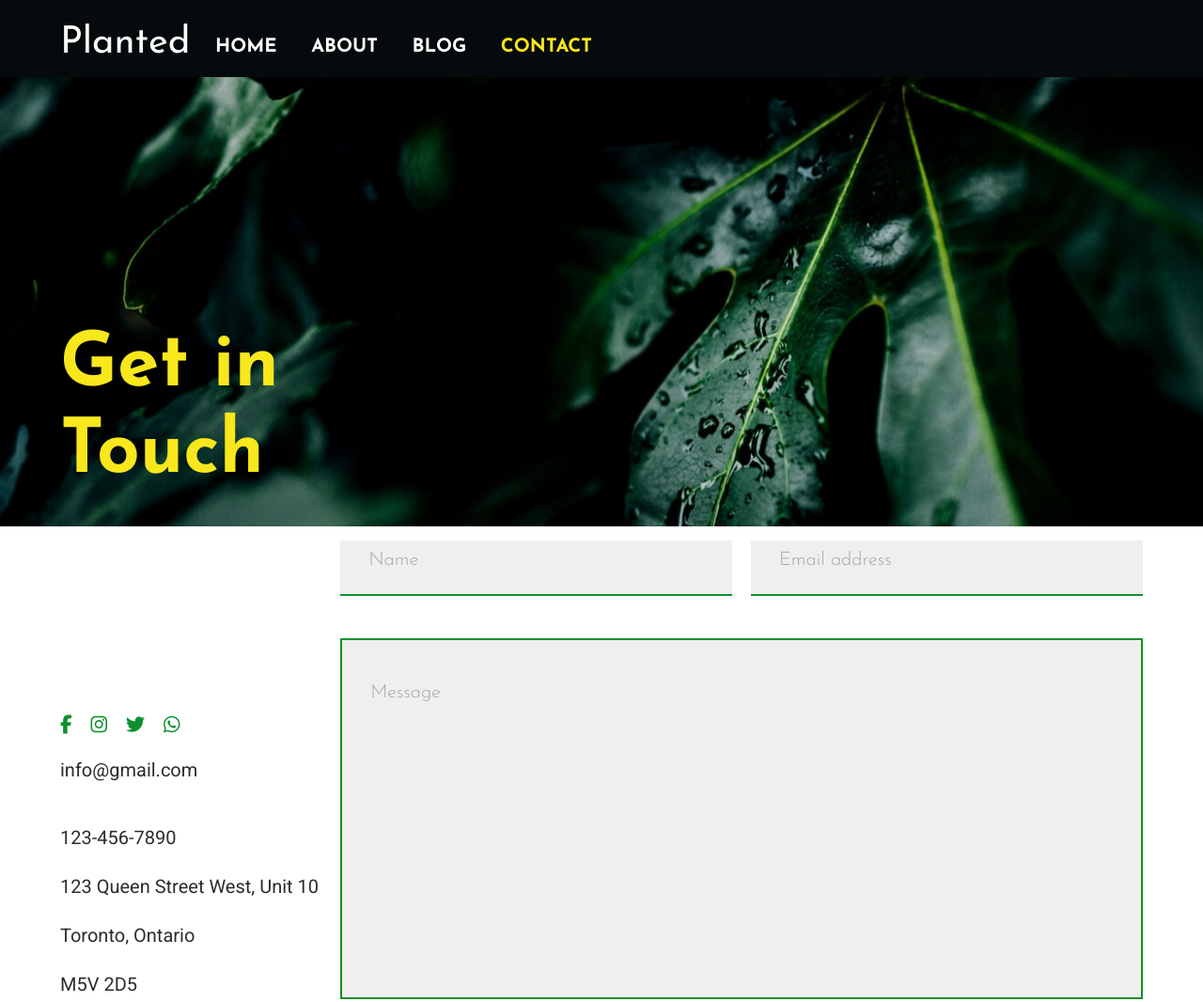
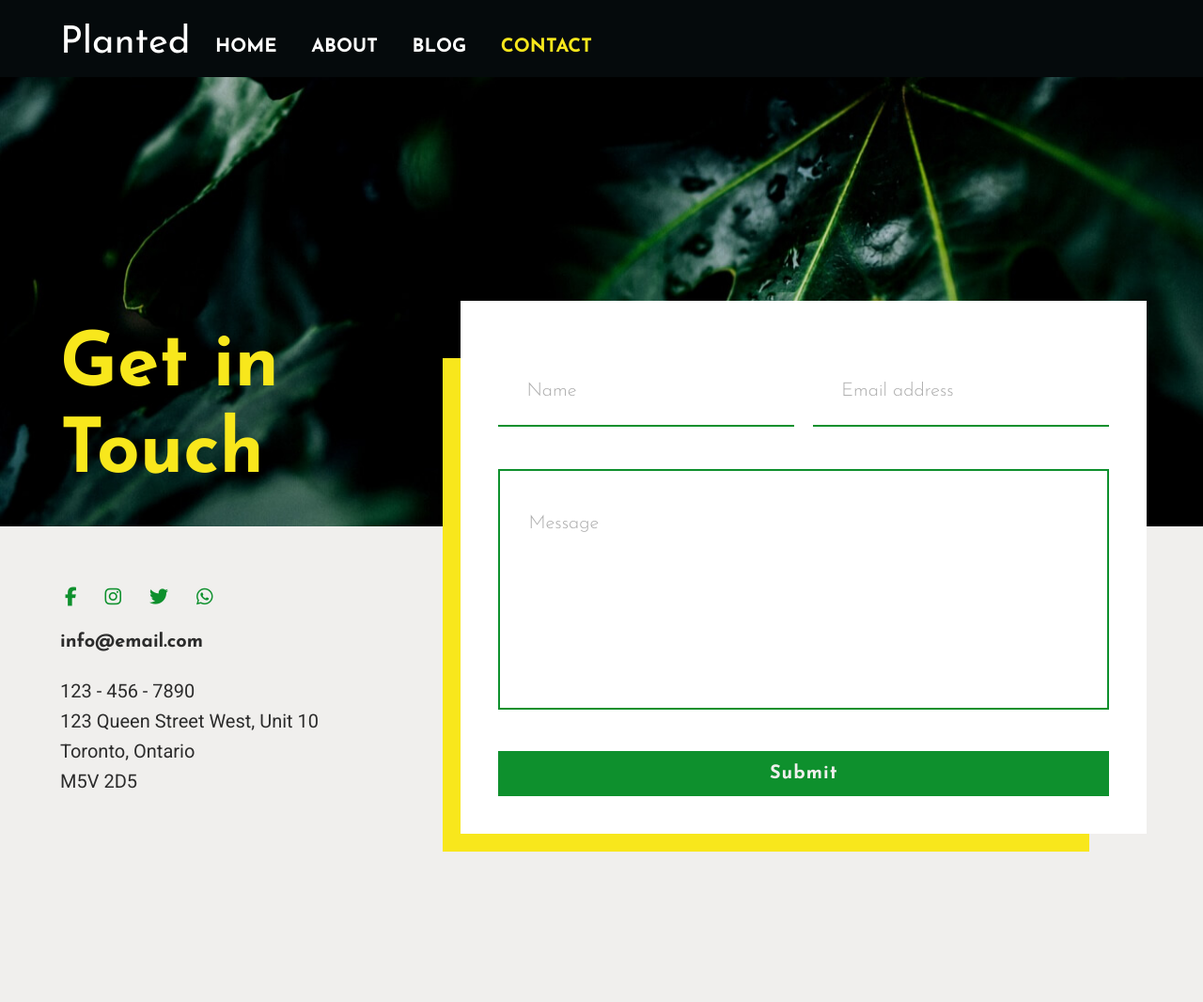
Before and after one commit to briancharlesoreilly/planted, a plain HTML site: page contact.html in a window 1280 px wide. Shown: the top 1066 px of the page at 94% size. Drawn offline with Linux system fonts and the light colour scheme.

Commit message:
finish styling contact page

```diff
--- a/contact.html
+++ b/contact.html
@@ -11,7 +11,7 @@
   <link href="https://fonts.googleapis.com/css2?family=Josefin+Sans:wght@300;400;700&family=Roboto:ital@0;1&display=swap" rel="stylesheet">
   <script src="https://kit.fontawesome.com/b1b1a9bb2c.js" crossorigin="anonymous"></script>
 </head>
-<body>
+<body class="contact-body">
 
   <header class="contact-header"> <!-- header STARTS -->
     <nav class="nav-bar"> <!-- .nav-bar STARTS -->
@@ -33,24 +33,52 @@
     </div> <!-- header .wrapper ENDS -->
   </header> <!-- header ENDS -->
 
-  <main> <!-- main STARTS -->
+  <main class="contact-page-main"> <!-- main STARTS -->
     <div class="wrapper"> <!-- main .wrapper STARTS -->
       <section class="contact-flex"> <!-- .contact-flex STARTS -->
         <div class="contact-left-flex">
           <div class="social-icons">
             <ul>
-              <li><i class="fa-brands fa-facebook-f"></i></li>
-              <li><i class="fa-brands fa-instagram"></i></li>
-              <li><i class="fa-brands fa-twitter"></i></li>
-              <li><i class="fa-brands fa-whatsapp"></i></li>
+
+              <li>
+                <a href="https:www.facebook.com" target="_blank">
+                  <i class="fa-brands fa-facebook-f"></i>
+                </a>
+              </li>
+
+              <li>
+                <a href="https:www.instagram.com" target="_blank">
+                  <i class="fa-brands fa-instagram"></i>
+                </a>
+              </li>
+
+              <li>
+                <a href="https:www.twitter.com" target="_blank">
+                  <i class="fa-brands fa-twitter"></i>
+                </a>
+              </li>
+
+              <li>
+                <a href="https:www.whatsapp.com" target="_blank">
+                  <i class="fa-brands fa-whatsapp"></i>
+                </a>
+              </li>
+
             </ul>
           </div>
           <div class="contact-info">
-            <a href=""><p>info@gmail.com</p></a>
-            <p>123-456-7890</p>
-            <p>123 Queen Street West, Unit 10</p>
-            <p>Toronto, Ontario</p>
-            <p>M5V 2D5</p>
+            <a href="mailto:info@gmail.com">
+              <p class ="email">info@email.com</p>
+            </a>
+            <a href="tel:+1(123)4567890" class="telephone">
+              <p>123 - 456 - 7890</p>
+            </a>
+
+            <a href="https://goo.gl/maps/WMf9W7Jx4zhTvhfy6" target="_blank" class="address">
+              <p>123 Queen Street West, Unit 10</p>
+              <p>Toronto, Ontario</p>
+              <p>M5V 2D5</p>
+            </a>
           </div>
         </div>
 
@@ -70,7 +98,7 @@
 
               <div class="textarea">
                 <label for="message" class="sr-only">Message for me</label>
-                <textarea name="message" id="message" cols="30" rows="10" placeholder="Message"></textarea>
+                <textarea name="message" id="message" cols="30" rows="6" placeholder="Message"></textarea>
 
                 <button>Submit</button>
               </div>
--- a/styles/sass/partials/_sections.scss
+++ b/styles/sass/partials/_sections.scss
@@ -317,39 +317,111 @@
 //******************/
 // CONTACT STYLINGS /
 //******************/
+.contact-body {
+  background-color: $primary;
+  // position: relative;
+}
 
 .contact-flex {
   display: flex;
+  position: absolute;
+  top: 40%;
+  justify-content: space-between;
+}
 
+// left flex box
 .contact-left-flex {
   width: 30%;
-    margin-top: 200px;
+  // margin-top: 400px;
+  margin-top: 25%;
 
   .social-icons ul {
-
     display: flex;
     list-style-type: none;
-      color: $secondary-accent;
     font-size: 2rem;
 
     li {
       padding-right: 20px;
+
+      a {
+        text-decoration: none;
+        color: $secondary-accent;
+        padding: 5px;
+
+        &:hover,
+        &:focus {
+          outline: 2px solid $secondary-accent;
+        }
+      }
     }
   }
 
   .contact-info {
+    .address {
+      &:hover,
+      &:focus {
+        text-decoration: underline;
+        color: inherit;
+      }
+    }
+
+    .telephone {
+      &:hover,
+      &focus {
+        text-decoration: underline;
+        color: inherit;
+      }
+    }
+
+    p {
+      margin: 0;
+    }
     a {
       text-decoration: none;
 
-      p {
-        margin: 0;
-        padding: 20px 0;
+      .email {
+        font-family: $heading-font;
+        font-weight: 700;
+        margin: 20px 0;
+
+        &:hover,
+        &:focus {
+          text-decoration: underline;
+        }
+      }
     }
   }
 }
 
+// right flex box
 .contact-right-flex {
-    width: 70%;
+  width: 60%;
+  margin-right: 60px;
+}
+
+.comment-form-container {
+  background-color: $secondary;
+  height: 100%;
+  box-shadow: -40px 40px 0px -21px $primary-accent;
+  padding: 60px 40px 0 40px;
+
+  .comment-form {
+    input, textarea {
+      background-color: $secondary;
+    }
+
+    .textarea{
+      button {
+        margin: 30px 0;
       }
     }
   }
+}
+
+// footer contact page
+footer {
+  position: absolute;
+  bottom: -50%;
+  right: 0;
+  left: 0;
+}
```
Also changed, not shown: styles/styles.css. Lines whose indentation alone changed are shown as unchanged.
